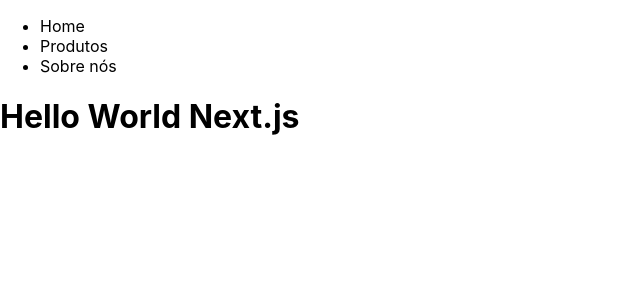
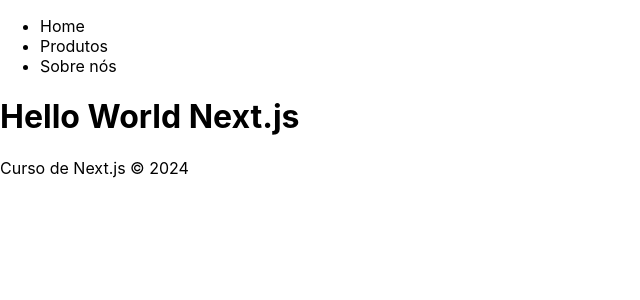
Before and after one commit to bartoalheiros/hello_world_next_2, a Next.js app: page / in a window 1280 px wide. Shown: the top 300 px of the page, without its empty margins (0-640 px from the left). Built offline with nearby package versions, Linux system fonts and the light colour scheme.

Commit message:
footer adicionado

```diff
--- /dev/null
+++ b/components/Footer.js
@@ -0,0 +1,3 @@
+export default function Navbar() {
+    return <p>Curso de Next.js &copy; 2024</p>
+}
--- /dev/null
+++ b/components/MainContainer.js
@@ -0,0 +1,14 @@
+import Navbar from "./Navbar";
+import Footer from "./Footer";
+
+export default function MainContainer({ children }) {
+
+    return (
+        <>
+        <Navbar />
+          <div>{children}</div>
+        <Footer />
+        </>
+    )
+
+}
--- a/pages/_app.js
+++ b/pages/_app.js
@@ -1,5 +1,11 @@
 import "@/styles/globals.css";
 
+import MainContainer from "@/components/MainContainer";
+
 export default function App({ Component, pageProps }) {
-  return <Component {...pageProps} />;
+  return (
+    <MainContainer>
+      <Component {...pageProps} />
+    </MainContainer>
+  )
 }
--- a/pages/about.js
+++ b/pages/about.js
@@ -1,11 +1,8 @@
 import Link from 'next/link';
-
-import Navbar from '@/components/Navbar';
 
 export default function About() {
     return (
         <>
-            <Navbar />
             <h1>Página de About</h1>
             <Link href="/">
                 Voltar
--- a/pages/index.js
+++ b/pages/index.js
@@ -1,5 +1,3 @@
-import Navbar from "@/components/Navbar";
-
 import { Inter } from "next/font/google";
   import styles from "@/styles/Home.module.css";
 
@@ -8,7 +6,6 @@
 export default function Home() {
   return (
     <main className="container">
-      <Navbar />
       <h1>Hello World Next.js</h1>
     </main>
   );
--- a/pages/products/index.js
+++ b/pages/products/index.js
@@ -1,11 +1,8 @@
 import Link from 'next/link'
-
-import Navbar from '@/components/Navbar'
 
 export default function Products() {
     return (
         <>
-            <Navbar />
             <h1>Página de Produtos</h1>
             <Link href="/">
                 Voltar
```
